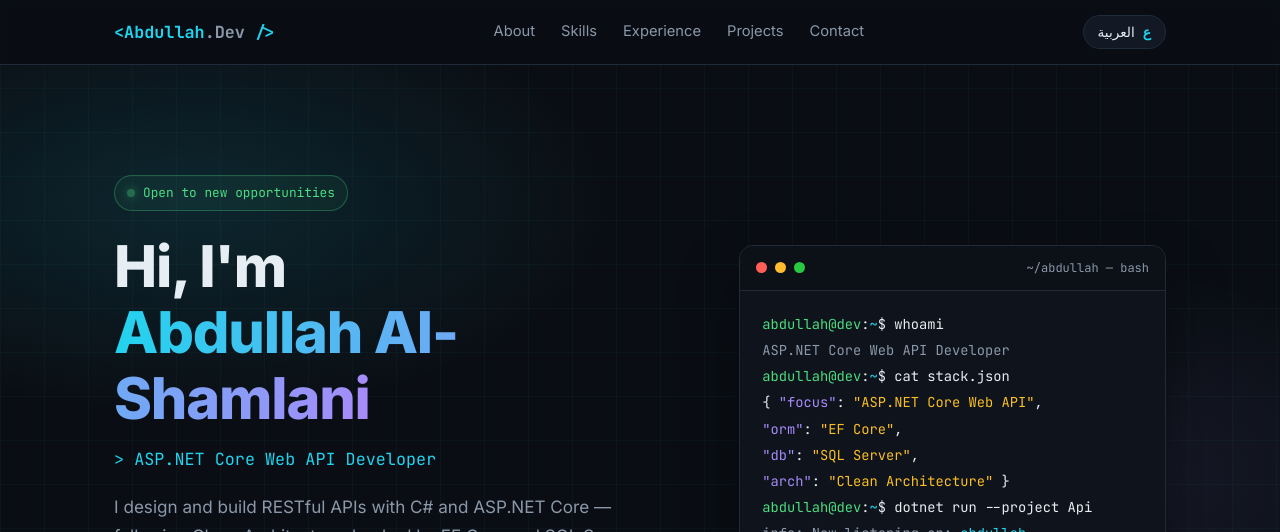
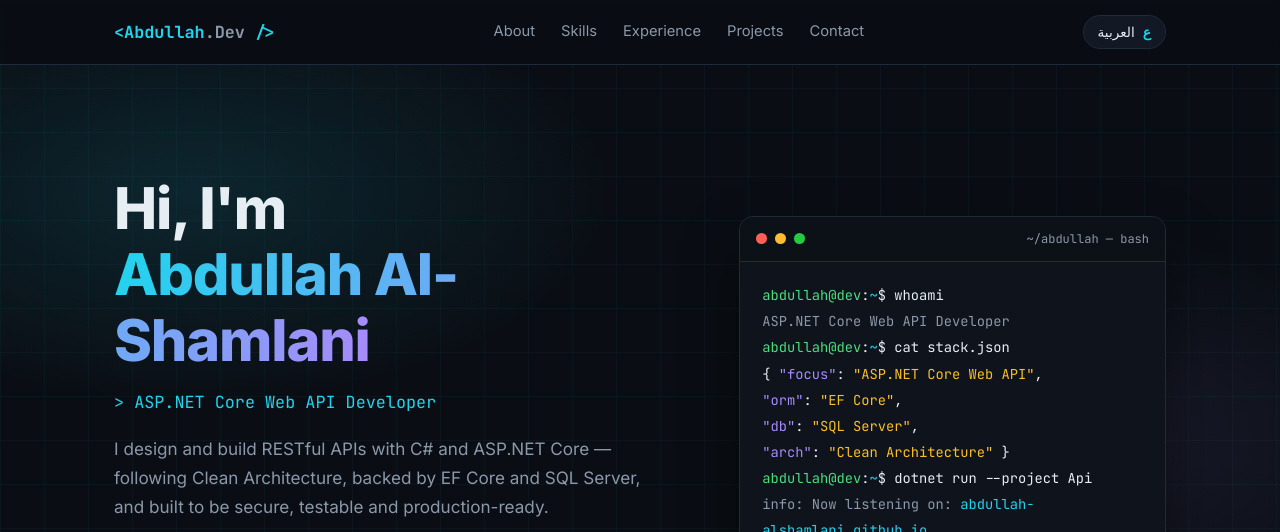
Before and after one commit to Abdullah-Alshamlani/Abdullah-Alshamlani.github.io, a plain HTML site: page index.html in a window 1280 px wide. Shown: the top 532 px of the page. Drawn offline with Linux system fonts and the light colour scheme.

Commit message:
Remove "open to opportunities" badge from hero

```diff
--- a/index.html
+++ b/index.html
@@ -185,7 +185,6 @@
 <header class="hero" id="top">
   <div class="wrap hero-grid">
     <div>
-      <div class="badge"><span class="dot"></span><span data-i18n="hero.badge"></span></div>
       <h1><span data-i18n="hero.hi"></span><br><span class="grad" data-i18n="hero.name"></span></h1>
       <div class="role mono" data-i18n="hero.role"></div>
       <p class="lead" data-i18n="hero.lead"></p>
```
